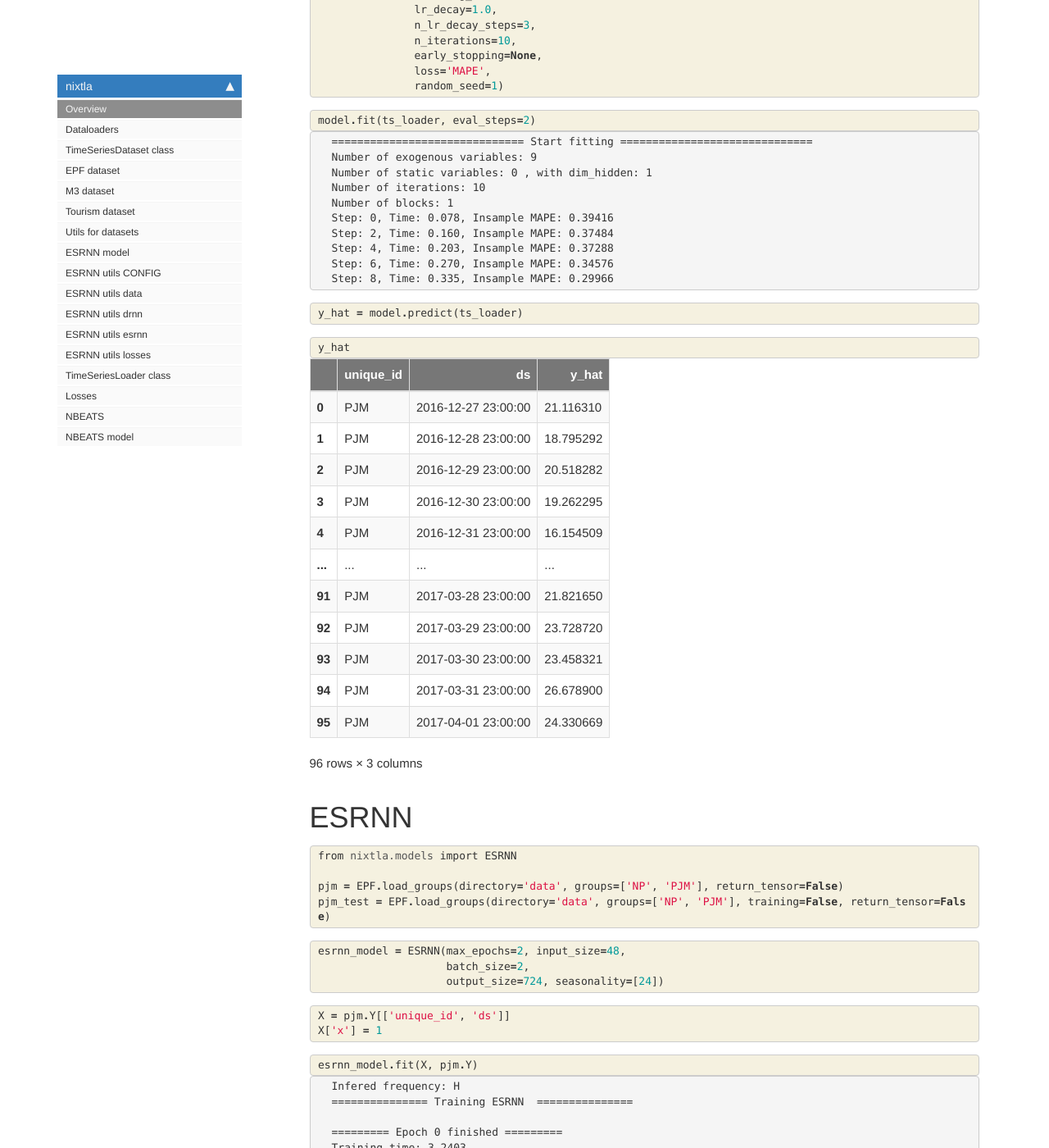
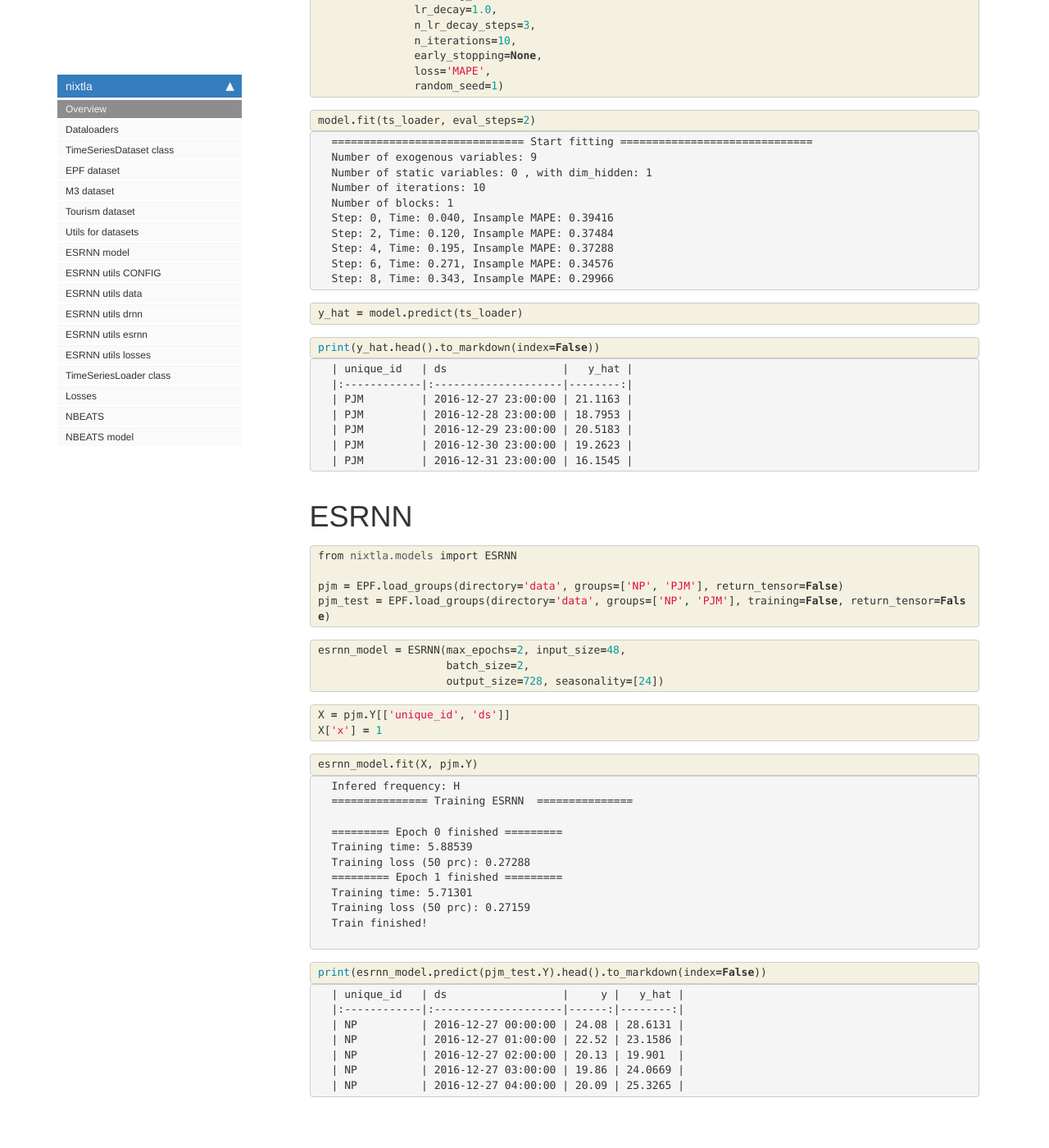
Before and after one commit to Nixtla/Nixtla, a Jekyll site: the page built from docs/index.html, in a window 1280 px wide and 1400 px high, scrolled down 1186 px. Shown: the whole window at 82% size. Built offline with Jekyll 4.4.1, drawn with Linux system fonts in a browser that asks for light colours; nearby versions of some CDN libraries; comment, search, counter and statistics services are not loaded; some of the changed text lies outside the part shown.

Commit message:
print df as markdown in index.ipynb

```diff
--- a/docs/index.html
+++ b/docs/index.html
@@ -221,11 +221,11 @@ Number of exogenous variables: 9
 Number of static variables: 0 , with dim_hidden: 1
 Number of iterations: 10
 Number of blocks: 1
-Step: 0, Time: 0.078, Insample MAPE: 0.39416
-Step: 2, Time: 0.160, Insample MAPE: 0.37484
-Step: 4, Time: 0.203, Insample MAPE: 0.37288
-Step: 6, Time: 0.270, Insample MAPE: 0.34576
-Step: 8, Time: 0.335, Insample MAPE: 0.29966
+Step: 0, Time: 0.040, Insample MAPE: 0.39416
+Step: 2, Time: 0.120, Insample MAPE: 0.37484
+Step: 4, Time: 0.195, Insample MAPE: 0.37288
+Step: 6, Time: 0.271, Insample MAPE: 0.34576
+Step: 8, Time: 0.343, Insample MAPE: 0.29966
 </pre>
 </div>
 </div>
@@ -260,7 +260,7 @@ Step: 8, Time: 0.335, Insample MAPE: 0.29966
 
 <div class="inner_cell">
     <div class="input_area">
-<div class=" highlight hl-ipython3"><pre><span></span><span class="n">y_hat</span>
+<div class=" highlight hl-ipython3"><pre><span></span><span class="nb">print</span><span class="p">(</span><span class="n">y_hat</span><span class="o">.</span><span class="n">head</span><span class="p">()</span><span class="o">.</span><span class="n">to_markdown</span><span class="p">(</span><span class="n">index</span><span class="o">=</span><span class="kc">False</span><span class="p">))</span>
 </pre></div>
 
     </div>
@@ -272,104 +272,16 @@ Step: 8, Time: 0.335, Insample MAPE: 0.29966
 
 <div class="output_area">
 
-
-<div class="output_html rendered_html output_subarea output_execute_result">
-<div>
-<style scoped>
-    .dataframe tbody tr th:only-of-type {
-        vertical-align: middle;
-    }
-
-    .dataframe tbody tr th {
-        vertical-align: top;
-    }
-
-    .dataframe thead th {
-        text-align: right;
-    }
-</style>
-<table border="1" class="dataframe">
-  <thead>
-    <tr style="text-align: right;">
-      <th></th>
-      <th>unique_id</th>
-      <th>ds</th>
-      <th>y_hat</th>
-    </tr>
-  </thead>
-  <tbody>
-    <tr>
-      <th>0</th>
-      <td>PJM</td>
-      <td>2016-12-27 23:00:00</td>
-      <td>21.116310</td>
-    </tr>
-    <tr>
-      <th>1</th>
-      <td>PJM</td>
-      <td>2016-12-28 23:00:00</td>
-      <td>18.795292</td>
-    </tr>
-    <tr>
-      <th>2</th>
-      <td>PJM</td>
-      <td>2016-12-29 23:00:00</td>
-      <td>20.518282</td>
-    </tr>
-    <tr>
-      <th>3</th>
-      <td>PJM</td>
-      <td>2016-12-30 23:00:00</td>
-      <td>19.262295</td>
-    </tr>
-    <tr>
-      <th>4</th>
-      <td>PJM</td>
-      <td>2016-12-31 23:00:00</td>
-      <td>16.154509</td>
-    </tr>
-    <tr>
-      <th>...</th>
-      <td>...</td>
-      <td>...</td>
-      <td>...</td>
-    </tr>
-    <tr>
-      <th>91</th>
-      <td>PJM</td>
-      <td>2017-03-28 23:00:00</td>
-      <td>21.821650</td>
-    </tr>
-    <tr>
-      <th>92</th>
-      <td>PJM</td>
-      <td>2017-03-29 23:00:00</td>
-      <td>23.728720</td>
-    </tr>
-    <tr>
-      <th>93</th>
-      <td>PJM</td>
-      <td>2017-03-30 23:00:00</td>
-      <td>23.458321</td>
-    </tr>
-    <tr>
-      <th>94</th>
-      <td>PJM</td>
-      <td>2017-03-31 23:00:00</td>
-      <td>26.678900</td>
-    </tr>
-    <tr>
-      <th>95</th>
-      <td>PJM</td>
-      <td>2017-04-01 23:00:00</td>
-      <td>24.330669</td>
-    </tr>
-  </tbody>
-</table>
-<p>96 rows × 3 columns</p>
+<div class="output_subarea output_stream output_stdout output_text">
+<pre>| unique_id   | ds                  |   y_hat |
+|:------------|:--------------------|--------:|
+| PJM         | 2016-12-27 23:00:00 | 21.1163 |
+| PJM         | 2016-12-28 23:00:00 | 18.7953 |
+| PJM         | 2016-12-29 23:00:00 | 20.5183 |
+| PJM         | 2016-12-30 23:00:00 | 19.2623 |
+| PJM         | 2016-12-31 23:00:00 | 16.1545 |
+</pre>
 </div>
-</div>
-
 </div>
 
 </div>
@@ -413,7 +325,7 @@ Step: 8, Time: 0.335, Insample MAPE: 0.29966
     <div class="input_area">
 <div class=" highlight hl-ipython3"><pre><span></span><span class="n">esrnn_model</span> <span class="o">=</span> <span class="n">ESRNN</span><span class="p">(</span><span class="n">max_epochs</span><span class="o">=</span><span class="mi">2</span><span class="p">,</span> <span class="n">input_size</span><span class="o">=</span><span class="mi">48</span><span class="p">,</span>
                     <span class="n">batch_size</span><span class="o">=</span><span class="mi">2</span><span class="p">,</span>
-                    <span class="n">output_size</span><span class="o">=</span><span class="mi">724</span><span class="p">,</span> <span class="n">seasonality</span><span class="o">=</span><span class="p">[</span><span class="mi">24</span><span class="p">])</span>
+                    <span class="n">output_size</span><span class="o">=</span><span class="mi">728</span><span class="p">,</span> <span class="n">seasonality</span><span class="o">=</span><span class="p">[</span><span class="mi">24</span><span class="p">])</span>
 </pre></div>
 
     </div>
@@ -465,11 +377,11 @@ Step: 8, Time: 0.335, Insample MAPE: 0.29966
 =============== Training ESRNN  ===============
 
 ========= Epoch 0 finished =========
-Training time: 3.2403
-Training loss (50 prc): 0.27238
+Training time: 5.88539
+Training loss (50 prc): 0.27288
 ========= Epoch 1 finished =========
-Training time: 3.27377
-Training loss (50 prc): 0.27114
+Training time: 5.71301
+Training loss (50 prc): 0.27159
 Train finished!
 
 </pre>
@@ -489,7 +401,7 @@ Train finished!
 
 <div class="inner_cell">
     <div class="input_area">
-<div class=" highlight hl-ipython3"><pre><span></span><span class="n">esrnn_model</span><span class="o">.</span><span class="n">predict</span><span class="p">(</span><span class="n">pjm_test</span><span class="o">.</span><span class="n">Y</span><span class="p">)</span><span class="o">.</span><span class="n">head</span><span class="p">()</span>
+<div class=" highlight hl-ipython3"><pre><span></span><span class="nb">print</span><span class="p">(</span><span class="n">esrnn_model</span><span class="o">.</span><span class="n">predict</span><span class="p">(</span><span class="n">pjm_test</span><span class="o">.</span><span class="n">Y</span><span class="p">)</span><span class="o">.</span><span class="n">head</span><span class="p">()</span><span class="o">.</span><span class="n">to_markdown</span><span class="p">(</span><span class="n">index</span><span class="o">=</span><span class="kc">False</span><span class="p">))</span>
 </pre></div>
 
     </div>
@@ -501,73 +413,16 @@ Train finished!
 
 <div class="output_area">
 
-
-<div class="output_html rendered_html output_subarea output_execute_result">
-<div>
-<style scoped>
-    .dataframe tbody tr th:only-of-type {
-        vertical-align: middle;
-    }
-
-    .dataframe tbody tr th {
-        vertical-align: top;
-    }
-
-    .dataframe thead th {
-        text-align: right;
-    }
-</style>
-<table border="1" class="dataframe">
-  <thead>
-    <tr style="text-align: right;">
-      <th></th>
-      <th>unique_id</th>
-      <th>ds</th>
-      <th>y</th>
-      <th>y_hat</th>
-    </tr>
-  </thead>
-  <tbody>
-    <tr>
-      <th>0</th>
-      <td>NP</td>
-      <td>2016-12-27 00:00:00</td>
-      <td>24.08</td>
-      <td>25.923931</td>
-    </tr>
-    <tr>
-      <th>1</th>
-      <td>NP</td>
-      <td>2016-12-27 01:00:00</td>
-      <td>22.52</td>
-      <td>20.871693</td>
-    </tr>
-    <tr>
-      <th>2</th>
-      <td>NP</td>
-      <td>2016-12-27 02:00:00</td>
-      <td>20.13</td>
-      <td>20.183880</td>
-    </tr>
-    <tr>
-      <th>3</th>
-      <td>NP</td>
-      <td>2016-12-27 03:00:00</td>
-      <td>19.86</td>
-      <td>20.858877</td>
-    </tr>
-    <tr>
-      <th>4</th>
-      <td>NP</td>
-      <td>2016-12-27 04:00:00</td>
-      <td>20.09</td>
-      <td>22.499296</td>
-    </tr>
-  </tbody>
-</table>
+<div class="output_subarea output_stream output_stdout output_text">
+<pre>| unique_id   | ds                  |     y |   y_hat |
+|:------------|:--------------------|------:|--------:|
+| NP          | 2016-12-27 00:00:00 | 24.08 | 28.6131 |
+| NP          | 2016-12-27 01:00:00 | 22.52 | 23.1586 |
+| NP          | 2016-12-27 02:00:00 | 20.13 | 19.901  |
+| NP          | 2016-12-27 03:00:00 | 19.86 | 24.0669 |
+| NP          | 2016-12-27 04:00:00 | 20.09 | 25.3265 |
+</pre>
 </div>
-</div>
-
 </div>
 
 </div>
```
Also changed, not shown: README.md, 1 other file.
